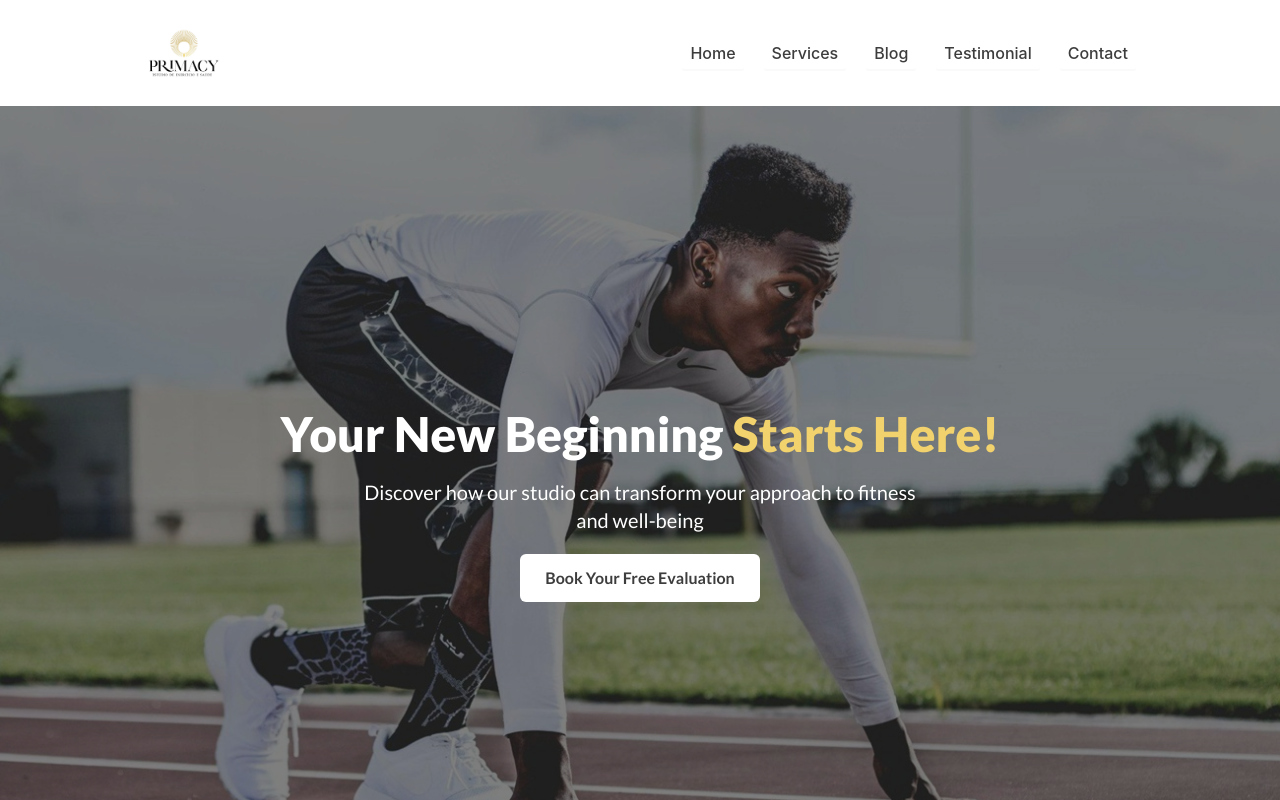
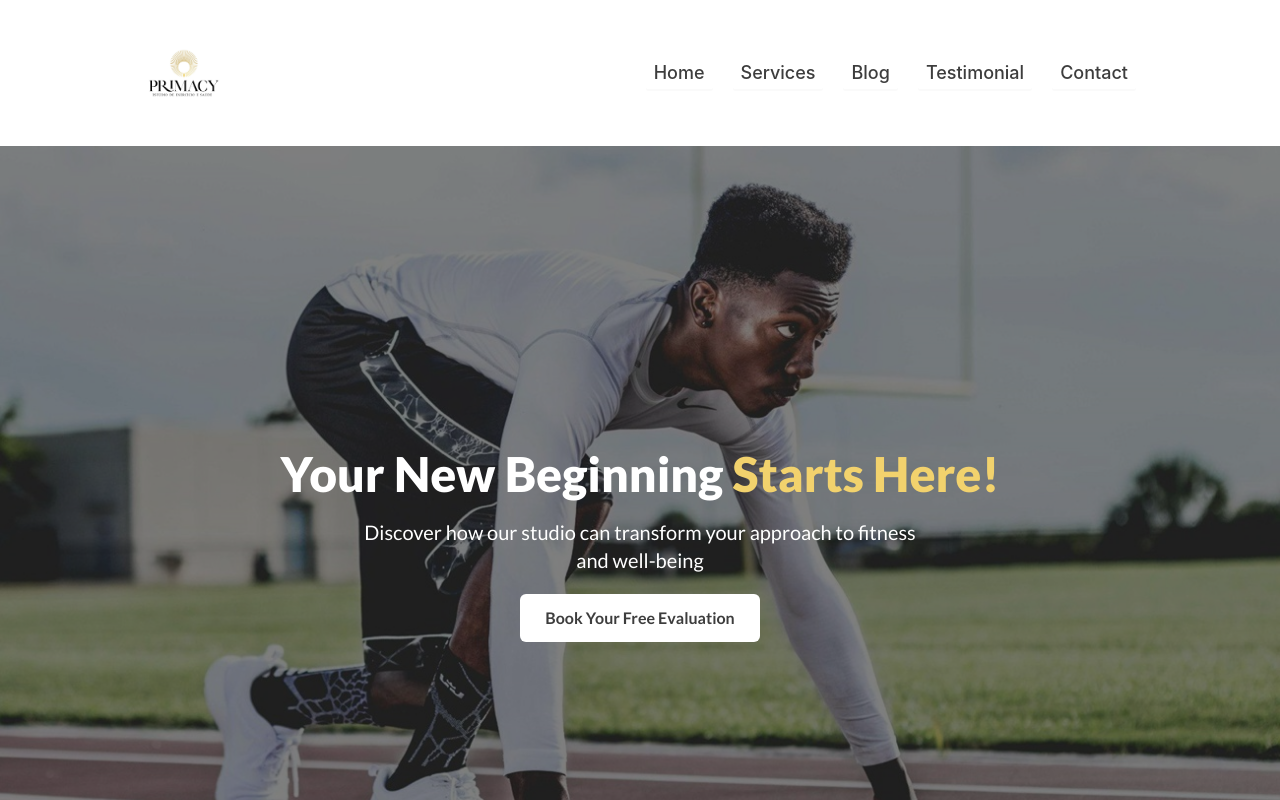
Before and after one commit to ArnabTo/primacy, a React (Vite) app: page / in a window 1280 px wide. Shown: the top 800 px of the page. Built offline with nearby package versions, Linux system fonts and the light colour scheme; no server answers.

Commit message:
updated navcss

```diff
--- a/src/component/Navbar.jsx
+++ b/src/component/Navbar.jsx
@@ -40,7 +40,7 @@ const Navbar = () => {
 
     return (
         // bg-[#feecdd]
-        <nav className="navbar bg-[#ffffff] shadow-lg py-3">
+        <nav className="navbar bg-[#ffffff] shadow-lg py-8">
             <div className="max-w-7xl mx-auto">
                 <div className="navbar-container mx-5 lg:mx-20 xl:mx-36 py-3">
                     {/* <!-- larger device navbar --> */}
@@ -54,7 +54,7 @@ const Navbar = () => {
                                 <ul className="flex justify-center items-center space-x-5">
                                     <li
                                         className="sticky-item cursor-pointer transition-all delay-75 hover:scale-105">
-                                        <a href="/"><Button className="px-2 rounded-sm bg-transparent border-none text-textColor text-base font-medium" id="nav-link">Home</Button></a>
+                                        <a href="/"><Button className="px-2 rounded-sm bg-transparent border-none text-textColor text-lg font-medium" id="nav-link">Home</Button></a>
                                     </li>
                                     <li
                                         className="sticky-item text-base cursor-pointer transition-all delay-75 hover:scale-105">
@@ -65,20 +65,20 @@ const Navbar = () => {
                                             placement="bottom"
                                             arrow
                                         >
-                                            <Button className="px-2 rounded-sm bg-transparent border-none text-textColor text-base font-medium" id="nav-link">Services</Button>
+                                            <Button className="px-2 rounded-sm bg-transparent border-none text-textColor text-lg font-medium" id="nav-link">Services</Button>
                                         </Dropdown>
                                     </li>
                                     <li
                                         className="sticky-item cursor-pointer transition-all delay-75 hover:scale-105">
-                                        <Link to="blog-section" smooth={true} duration={1000}><Button className="px-2 rounded-sm bg-transparent border-none text-textColor text-base font-medium" id="nav-link">Blog</Button></Link>
+                                        <Link to="blog-section" smooth={true} duration={1000}><Button className="px-2 rounded-sm bg-transparent border-none text-textColor text-lg font-medium" id="nav-link">Blog</Button></Link>
                                     </li>
                                     <li
                                         className="sticky-item cursor-pointer transition-all delay-75 hover:scale-105">
-                                        <Link to="testimonial-section" smooth={true} duration={1000}><Button className="px-2 rounded-sm bg-transparent border-none text-textColor text-base font-medium" id="nav-link">Testimonial</Button></Link>
+                                        <Link to="testimonial-section" smooth={true} duration={1000}><Button className="px-2 rounded-sm bg-transparent border-none text-textColor text-lg font-medium" id="nav-link">Testimonial</Button></Link>
                                     </li>
                                     <li
                                         className="sticky-item cursor-pointer transition-all delay-75 hover:scale-105">
-                                        <Link to="contact-section" smooth={true} duration={1000}><Button className="px-2 rounded-sm bg-transparent border-none text-textColor text-base font-medium" id="nav-link">Contact</Button></Link>
+                                        <Link to="contact-section" smooth={true} duration={1000}><Button className="px-2 rounded-sm bg-transparent border-none text-textColor text-lg font-medium" id="nav-link">Contact</Button></Link>
                                     </li>
                                 </ul>
                             </div>
@@ -106,7 +106,7 @@ const Navbar = () => {
                                             <ul className="flex flex-col justify-center items-center space-y-10">
                                                 <li
                                                     className="sticky-item cursor-pointer transition-all delay-75 hover:scale-105">
-                                                    <a href="/"><Button className="px-2 rounded-sm bg-transparent border-none text-textColor text-base font-medium" id="nav-link">Home</Button></a>
+                                                    <a href="/"><Button className="px-2 rounded-sm bg-transparent border-none text-textColor text-lg font-medium" id="nav-link">Home</Button></a>
                                                 </li>
                                                 <li
                                                     className="sticky-item text-base cursor-pointer transition-all delay-75 hover:scale-105">
@@ -117,20 +117,20 @@ const Navbar = () => {
                                                         placement="bottom"
                                                         arrow
                                                     >
-                                                        <Button className="px-2 rounded-sm bg-transparent border-none text-textColor text-base font-medium" id="nav-link">Services</Button>
+                                                        <Button className="px-2 rounded-sm bg-transparent border-none text-textColor text-lg font-medium" id="nav-link">Services</Button>
                                                     </Dropdown>
                                                 </li>
                                                 <li
                                                     className="sticky-item cursor-pointer transition-all delay-75 hover:scale-105">
-                                                    <Link to="blog-section" smooth={true} duration={1000}><Button className="px-2 rounded-sm bg-transparent border-none text-textColor text-base font-medium" id="nav-link">Blog</Button></Link>
+                                                    <Link to="blog-section" smooth={true} duration={1000}><Button className="px-2 rounded-sm bg-transparent border-none text-textColor text-lg font-medium" id="nav-link">Blog</Button></Link>
                                                 </li>
                                                 <li
                                                     className="sticky-item cursor-pointer transition-all delay-75 hover:scale-105">
-                                                    <Link to="testimonial-section" smooth={true} duration={1000}><Button className="px-2 rounded-sm bg-transparent border-none text-textColor text-base font-medium" id="nav-link">Testimonial</Button></Link>
+                                                    <Link to="testimonial-section" smooth={true} duration={1000}><Button className="px-2 rounded-sm bg-transparent border-none text-textColor text-lg font-medium" id="nav-link">Testimonial</Button></Link>
                                                 </li>
                                                 <li
                                                     className="sticky-item cursor-pointer transition-all delay-75 hover:scale-105">
-                                                    <Link to="contact-section" smooth={true} duration={1000}><Button className="px-2 rounded-sm bg-transparent border-none text-textColor text-base font-medium" id="nav-link">Contact</Button></Link>
+                                                    <Link to="contact-section" smooth={true} duration={1000}><Button className="px-2 rounded-sm bg-transparent border-none text-textColor text-lg font-medium" id="nav-link">Contact</Button></Link>
                                                 </li>
                                             </ul>
                                         </div>
```
